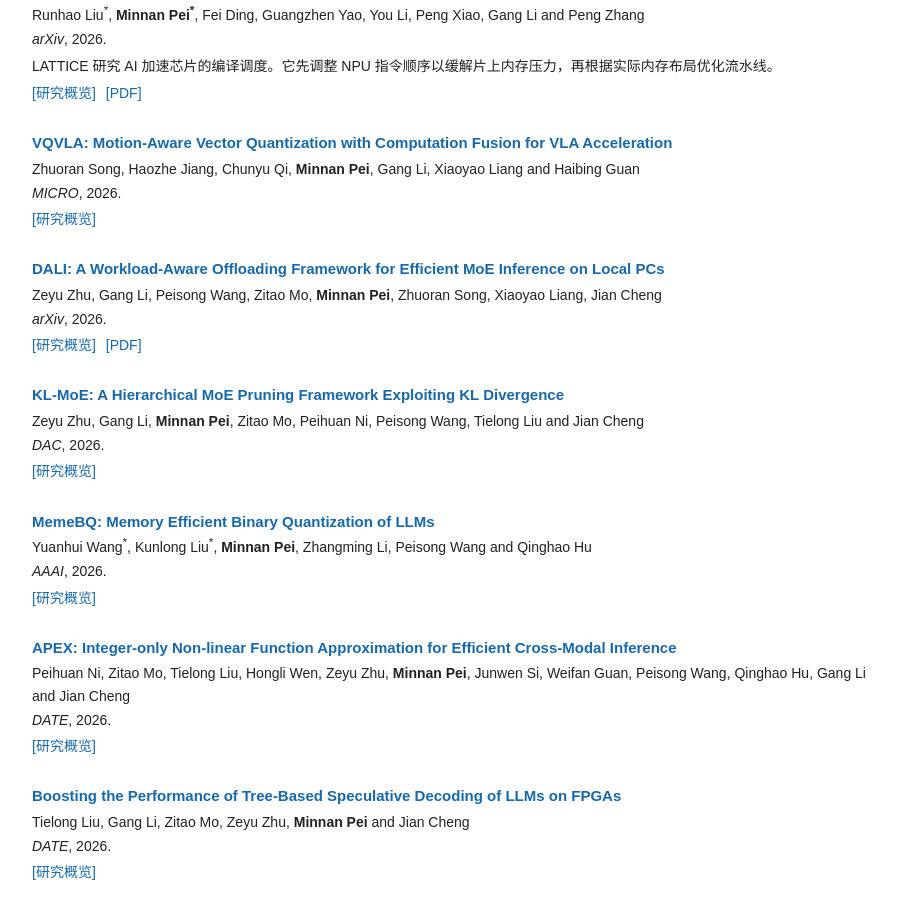
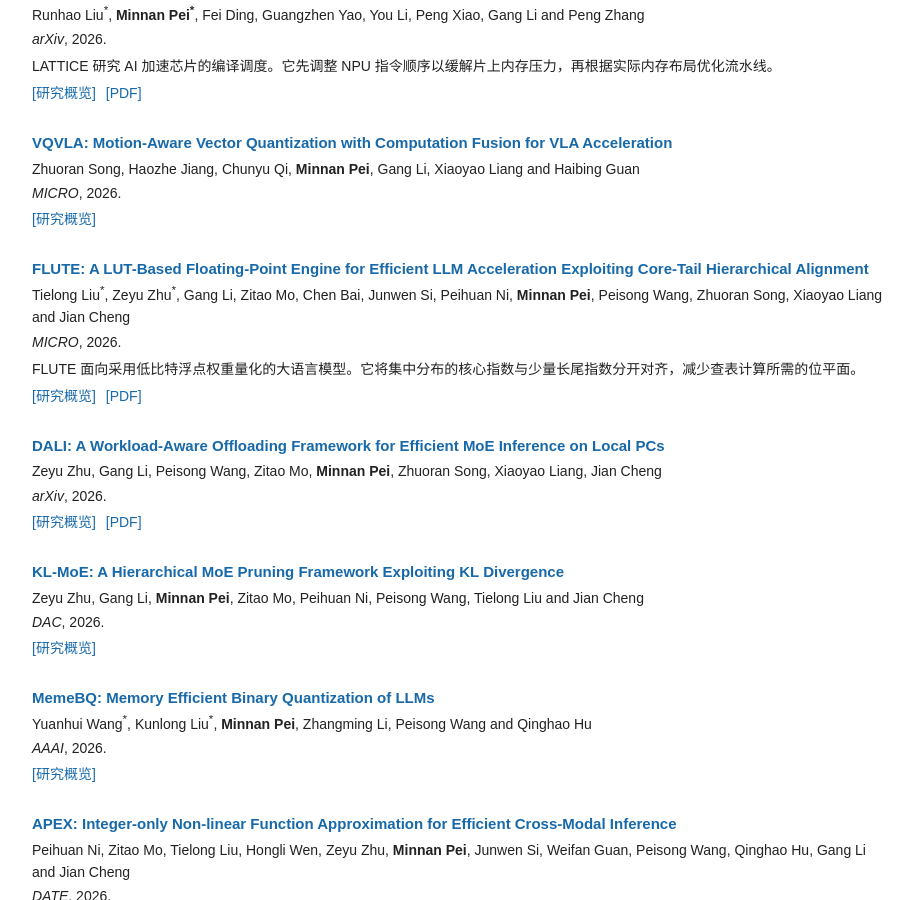
Before and after one commit to HAPPYPMN/HAPPYPMN.github.io, a Jekyll site: the page built from index_zh.md, in a window 1280 px wide and 900 px high, scrolled down 1424 px. Shown: the whole window, without its empty margins (178-1091 px from the left). Built offline with Jekyll 4.4.1, drawn with Linux system fonts in a browser that asks for light colours.

Commit message:
Add FLUTE to the MICRO 2026 publications

```diff
--- a/_data/publications.yml
+++ b/_data/publications.yml
@@ -217,6 +217,41 @@
     zh: 通过运动感知向量量化与计算融合，加速视觉语言动作模型（VLA）。
   resources: []
   equal: false
+- key: flute
+  title: 'FLUTE: A LUT-Based Floating-Point Engine for Efficient LLM Acceleration Exploiting Core-Tail Hierarchical Alignment'
+  authors_html: Tielong Liu<sup>*</sup>, Zeyu Zhu<sup>*</sup>, Gang Li, Zitao Mo, Chen Bai, Junwen Si, Peihuan Ni,
+    <strong>Minnan Pei</strong>, Peisong Wang, Zhuoran Song, Xiaoyao Liang and Jian Cheng
+  authors:
+  - Tielong Liu
+  - Zeyu Zhu
+  - Gang Li
+  - Zitao Mo
+  - Chen Bai
+  - Junwen Si
+  - Peihuan Ni
+  - Minnan Pei
+  - Peisong Wang
+  - Zhuoran Song
+  - Xiaoyao Liang
+  - Jian Cheng
+  venue: MICRO
+  year: 2026
+  topic: LLM / VLA
+  tags:
+  - LLM inference
+  - Floating-point weight quantization
+  - Lookup-table computing
+  - Exponent alignment
+  summary:
+    en: FLUTE accelerates LLM inference with low-bit floating-point weights by aligning common exponents separately from rare ones, keeping the lookup-table representation compact.
+    zh: FLUTE 面向采用低比特浮点权重量化的大语言模型。它将集中分布的核心指数与少量长尾指数分开对齐，减少查表计算所需的位平面。
+  detail:
+    en: Core-Tail Hierarchical Exponent Alignment (CT-HEA) groups weights by exponent and aligns the groups hierarchically. The Bipolar Expansion Unit (BEU) implements the resulting ternary bit planes with parallel binary lookups. Across four baselines, the paper reports 1.85–3.13× the performance, 1.62–6.32× the area efficiency, and 2.37–6.02× the energy efficiency while maintaining model accuracy.
+    zh: 核心与长尾分层指数对齐（CT-HEA）先按指数将权重分组，再分层对齐。双极展开单元（BEU）将生成的三值位平面转换为并行的二值查表。论文报告，在保持模型精度的同时，相比四种基线，FLUTE 的性能为其 1.85–3.13 倍，面积效率为其 1.62–6.32 倍，能效为其 2.37–6.02 倍。
+  resources:
+  - label: PDF
+    url: https://baichen318.github.io/misc/c24-paper.pdf
+  equal: true
 - key: dali
   title: 'DALI: A Workload-Aware Offloading Framework for Efficient MoE Inference on Local PCs'
   authors_html: Zeyu Zhu, Gang Li, Peisong Wang, Zitao Mo, <strong>Minnan Pei</strong>, Zhuoran Song, Xiaoyao Liang, Jian
--- /dev/null
+++ b/_publications/flute.md
@@ -0,0 +1,8 @@
+---
+layout: publication
+key: flute
+title: 'FLUTE: A LUT-Based Floating-Point Engine for Efficient LLM Acceleration Exploiting Core-Tail Hierarchical Alignment | Minnan Pei'
+description: FLUTE uses core-tail exponent alignment and lookup tables to accelerate inference with low-bit floating-point LLM weights. MICRO 2026.
+lang: en
+permalink: /research/flute/
+---
--- a/scripts/check_browser.py
+++ b/scripts/check_browser.py
@@ -38,7 +38,7 @@ try:
                 page.on('response', lambda response: errors.append(f'HTTP {response.status}: {response.url}') if response.status >= 400 else None)
                 page.goto(base + route, wait_until='networkidle', timeout=60000)
                 assert page.locator('h1').count() == 1
-                assert page.locator('[data-publication]:visible').count() == 12
+                assert page.locator('[data-publication]:visible').count() == 13
                 assert page.evaluate('document.documentElement.scrollWidth <= innerWidth'), f'Horizontal overflow: {width} {lang}'
                 assert page.locator('img').evaluate_all('(imgs) => imgs.every(i => i.complete && i.naturalWidth > 0)'), 'Image did not load'
                 assert page.locator('link[type="image/svg+xml"]').get_attribute('href').endswith('/assets/images/favicon-p.svg')
@@ -67,7 +67,7 @@ try:
         context=browser.new_context(java_script_enabled=False,viewport={'width':390,'height':844})
         page=context.new_page()
         page.goto(base+'/')
-        assert page.locator('[data-publication]:visible').count() == 12
+        assert page.locator('[data-publication]:visible').count() == 13
         assert page.locator('[data-filters]:visible').count()==0
         context.close()
         page=browser.new_page(reduced_motion='reduce')
--- a/scripts/check_live.py
+++ b/scripts/check_live.py
@@ -28,7 +28,7 @@ for route, status, body in results:
         expected_team = '首席架构团队' if soup.html.get('lang') == 'zh-CN' else 'Chief Architect Office'
         assert expected_team in soup.get_text()
         publications = soup.select('[data-publication] h3 a')
-        assert len(publications) == 12
+        assert len(publications) == 13
         assert publications[1]['href'] == '/research/degs/', 'DeGS should be second'
         assert len(soup.select('.experience-entry')) == 2
         assert not soup.select('#projects, .hero-statement, .profile-card')
@@ -39,7 +39,7 @@ for route, status, body in results:
         assert soup.select_one('meta[name=citation_title]')
         assert json.loads(soup.select_one('script[type="application/ld+json"]').string)['@type'] == 'ScholarlyArticle'
     if route == '/sitemap.xml':
-        assert len(ET.fromstring(body)) == 18
+        assert len(ET.fromstring(body)) == 19
     if route == '/favicon.ico':
         assert body[:4] == bytes([0, 0, 1, 0]), 'Invalid ICO'
     if route == '/assets/images/favicon-p.svg':
@@ -49,4 +49,4 @@ for route, status, body in results:
 out = root / '.local/qa/live'
 out.mkdir(parents=True, exist_ok=True)
 (out / 'http-results.json').write_text(json.dumps(report, indent=2), encoding='utf-8')
-print('PASS: deployed homepages, 12 papers, metadata, favicons, and public assets.')
+print('PASS: deployed homepages, 13 papers, metadata, favicons, and public assets.')
--- a/scripts/check_site.py
+++ b/scripts/check_site.py
@@ -9,7 +9,7 @@ from bs4 import BeautifulSoup
 root = Path(sys.argv[1] if len(sys.argv) > 1 else '.local/build').resolve()
 base = 'https://happypmn.github.io'
 pages = [root / 'index.html', root / 'index_zh.html', *sorted((root / 'research').glob('*/index.html'))]
-assert len(pages) == 14, f'Expected 2 homepages and 12 paper pages, got {len(pages)}'
+assert len(pages) == 15, f'Expected 2 homepages and 13 paper pages, got {len(pages)}'
 assert not (root / 'research/grade/index.html').exists(), 'GRADE should be unpublished'
 errors = []
 all_titles = set()
@@ -37,7 +37,7 @@ for path in pages:
             assert soup.select_one('meta[name=citation_title]')
         else:
             publications = soup.select('[data-publication] h3 a')
-            assert len(publications) == 12
+            assert len(publications) == 13
             assert publications[1]['href'] == '/research/degs/', 'DeGS should be second'
             assert len(soup.select('link[hreflang]')) == 3
             assert len(soup.select('.experience-entry')) == 2
@@ -66,7 +66,7 @@ for path in pages:
 sitemap = ET.parse(root / 'sitemap.xml')
 ns = {'s': 'http://www.sitemaps.org/schemas/sitemap/0.9'}
 urls = [el.text for el in sitemap.findall('.//s:loc', ns)]
-assert len(urls) == 18 and len(set(urls)) == 18, 'Sitemap should have 18 unique canonical URLs'
+assert len(urls) == 19 and len(set(urls)) == 19, 'Sitemap should have 19 unique canonical URLs'
 for url in urls:
     target = root / urlparse(url).path.lstrip('/')
     if target.is_dir():
```
